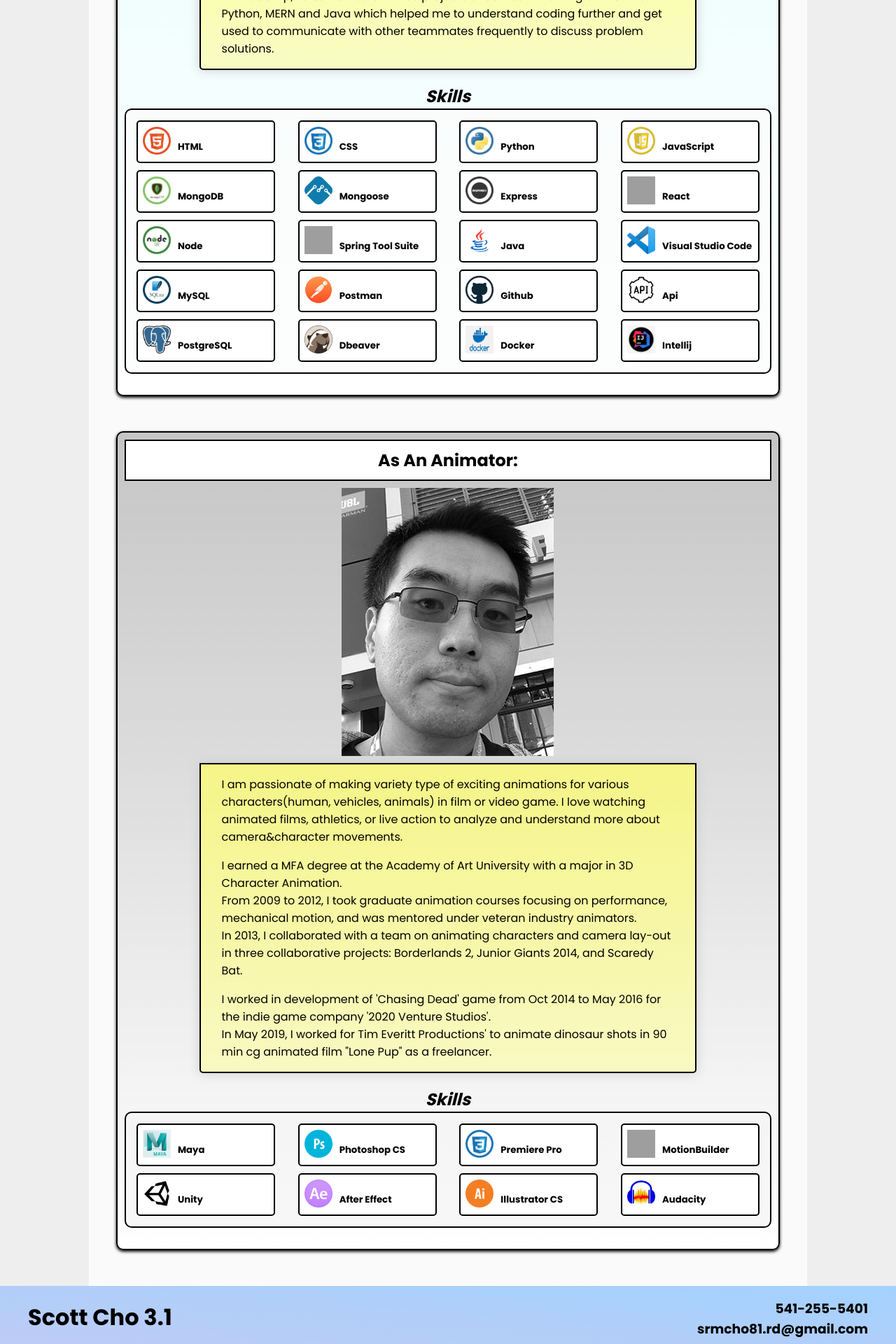
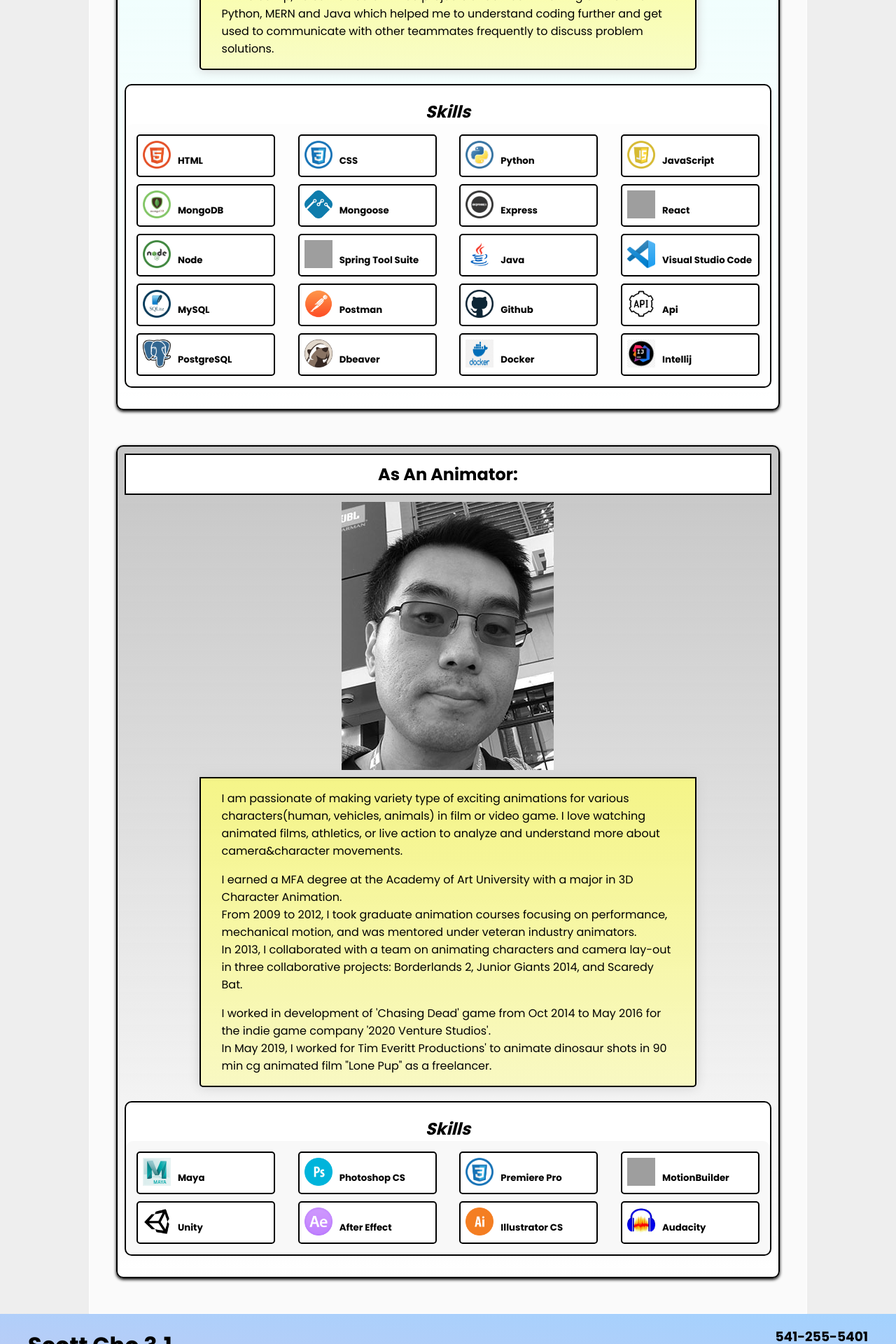
Before and after one commit to srmtwenty/amplify3, a React (Create React App) app: page / in a window 1280 px wide. Shown: the part 1560-3480 px from the top of the page at 70% size. Built offline with nearby package versions, Linux system fonts and the light colour scheme; grey boxes are pictures that could not be loaded.

Commit message:
7_29d commit

```diff
--- a/src/styles/aboutStyle.css
+++ b/src/styles/aboutStyle.css
@@ -144,7 +144,7 @@
     border-radius:0px 0px 5px 5px;
     padding: 0px 30px 0px 30px;
     box-shadow: 0 0 15px #ccc;
-
+    min-width:390px;
     width:70%;
     margin:auto;
     /* margin-left: auto;
@@ -180,8 +180,8 @@
     padding: 10px;
     border-radius: 10px 10px 10px 10px;
     /* margin:0px; */
-    /* width: 100%; */
-    border:2px solid;
+    /* width: 100%;
+    border:2px solid;*/
     background-color: rgba(253, 253, 253, 0.7);
 }
 
@@ -194,8 +194,8 @@
     padding: 10px;
     border-radius: 10px 10px 10px 10px;
     /* margin:0px; */
-    /* width: 100%; */
-    border:2px solid;
+    /* width: 100%;
+    border:2px solid;*/
     background-color:rgba(245, 245, 245, 0.7);
 }
 
--- a/src/views/About.js
+++ b/src/views/About.js
@@ -175,6 +175,7 @@ const About=()=>{
                                     </div>
                                 </div>
 
+                                <div style={{border:"2px solid",borderRadius: "10px 10px 10px 10px", marginTop:"20px", backgroundColor:"white"}}>
                                     <h2 style={{marginBottom:"0px",fontStyle:"italic", marginLeft:"auto", marginRight:"auto", width: "100px", textAlign: "center", borderBottomStyle:"2px solid"}}>Skills</h2>
                                     <div className="skills">
 
@@ -268,6 +269,7 @@ const About=()=>{
                                         </div>
                                     </div>
                                 </div>
+                            </div>
 
                                 <div style={aboutStyle2a}>
                                     <h2 className="title">As An Animator:</h2>
@@ -283,6 +285,7 @@ const About=()=>{
                                         </div>
                                     </div>
 
+                                    <div style={{border:"2px solid",borderRadius: "10px 10px 10px 10px", marginTop:"20px", backgroundColor:"white"}}>
                                         <h2 style={{fontStyle:"italic", marginLeft:"auto", marginRight:"auto", width: "200px", textAlign: "center", marginBottom:"0px"}}>Skills</h2>
                                         <div className="skills2">
 
@@ -319,6 +322,9 @@ const About=()=>{
                                                 <h5 className="skillName">Audacity</h5>
                                             </div>
                                         </div>
+
+                                    </div>
+
                                 </div>
                             </div>
 
```
Lines whose indentation alone changed are shown as unchanged.
